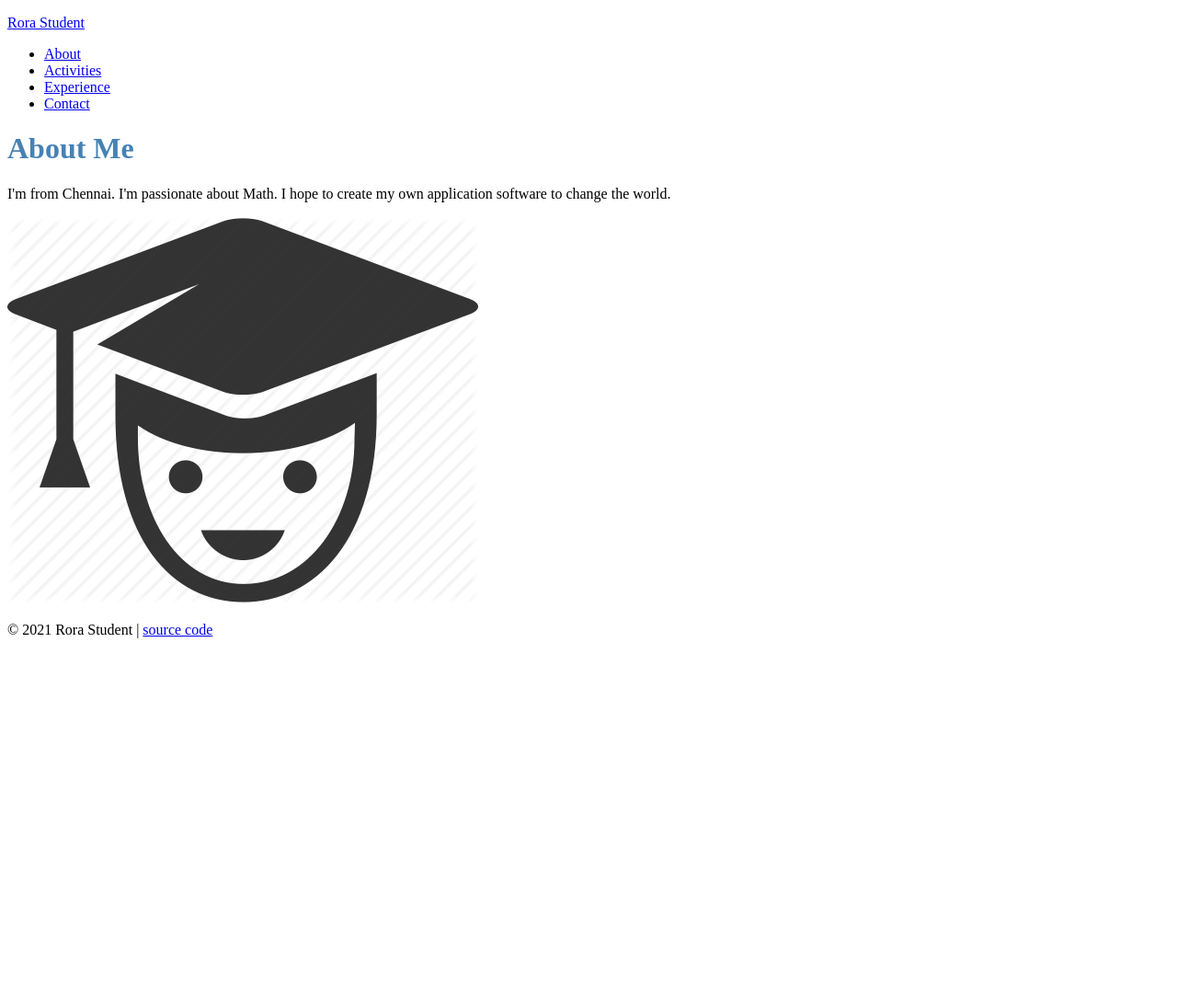
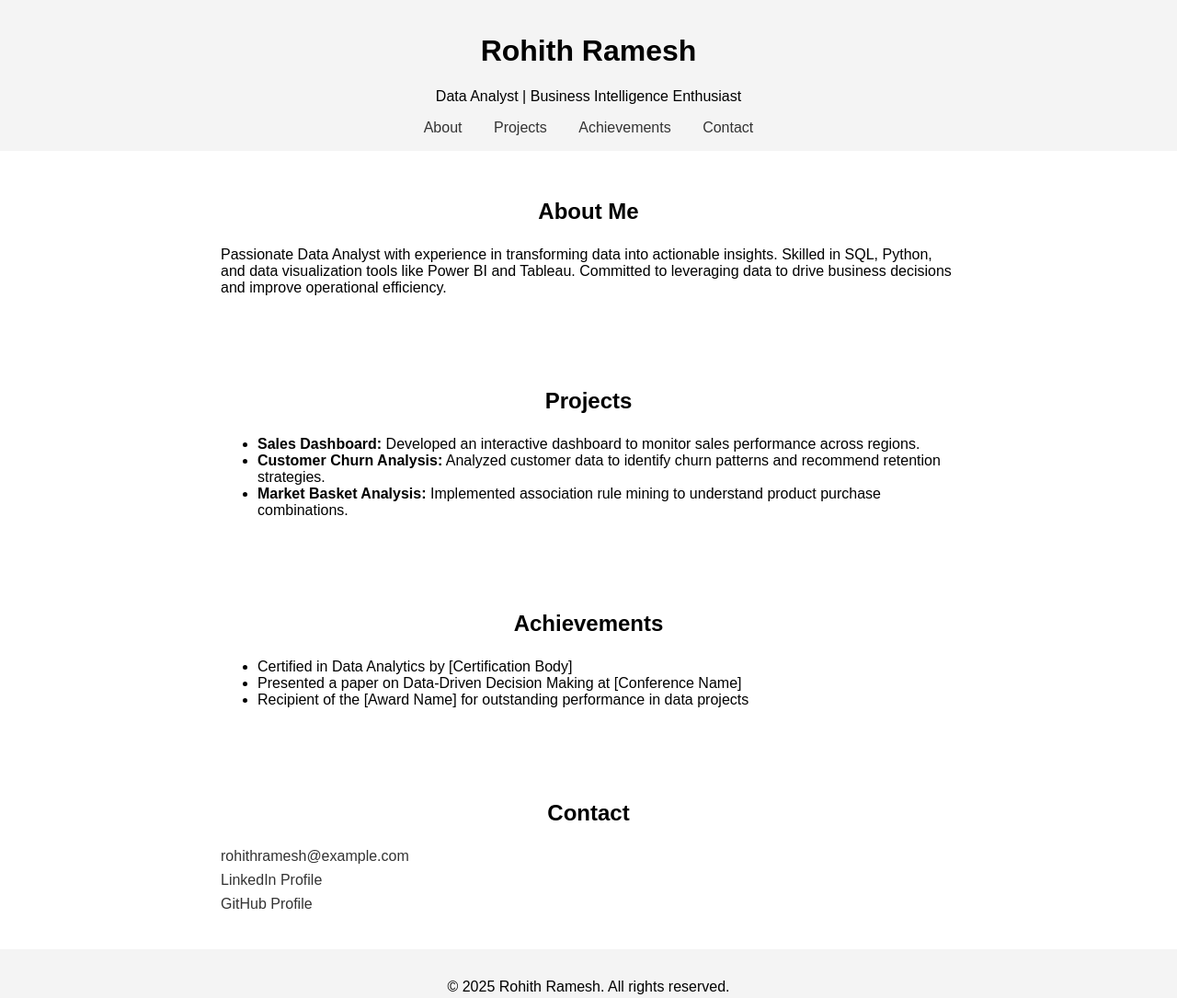
Before and after one commit to Rora2904/Webhosting, a plain HTML site: page about.html in a window 1280 px wide. Shown: the whole page at 92% size. Before the commit the page ends 800 px from the top, so only its background shows below. Drawn offline with Linux system fonts and the light colour scheme.

Commit message:
Update about.html

```diff
--- a/about.html
+++ b/about.html
@@ -1,35 +1,99 @@
-<!DOCTYPE html>
-<html>
+<html lang="en">
 <head>
-    <meta charset="utf-8">
-    <title>Rora Student | Work hard, play hard</title>
-    <link rel="stylesheet" href="stylesheets/sammy-style.css">
+  <meta charset="UTF-8" />
+  <meta name="viewport" content="width=device-width, initial-scale=1.0"/>
+  <title>Rohith Ramesh | Portfolio</title>
+  <style>
+    body {
+      font-family: Arial, sans-serif;
+      margin: 0;
+      padding: 0;
+    }
+    header, footer {
+      background-color: #f4f4f4;
+      text-align: center;
+      padding: 1em 0;
+    }
+    nav a {
+      margin: 0 15px;
+      text-decoration: none;
+      color: #333;
+    }
+    section {
+      padding: 2em;
+    }
+    .section-title {
+      text-align: center;
+      margin-bottom: 1em;
+    }
+    .content {
+      max-width: 800px;
+      margin: 0 auto;
+    }
+    .contact-info a {
+      display: block;
+      margin: 0.5em 0;
+      color: #333;
+      text-decoration: none;
+    }
+  </style>
 </head>
 <body>
+
   <header>
-      <p><a href="index.html">Rora Student</a></p>
+    <h1>Rohith Ramesh</h1>
+    <p>Data Analyst | Business Intelligence Enthusiast</p>
     <nav>
-        <ul>
-          <li><a href="about.html">About</a></li>
-          <li><a href="activities.html">Activities</a></li>
-          <li><a href="experience.html">Experience</a></li>
-          <li><a href="contact.html">Contact</a></li>
-        </ul>
+      <a href="#about">About</a>
+      <a href="#projects">Projects</a>
+      <a href="#achievements">Achievements</a>
+      <a href="#contact">Contact</a>
     </nav>
   </header>
 
-    <div class="page">
-      <h1>About Me</h1>
+  <section id="about">
+    <h2 class="section-title">About Me</h2>
+    <div class="content">
       <p>
-        I'm from Chennai. I'm passionate about Math. I hope to create my own application software to change the world.
+        Passionate Data Analyst with experience in transforming data into actionable insights. Skilled in SQL, Python, and data visualization tools like Power BI and Tableau. Committed to leveraging data to drive business decisions and improve operational efficiency.
       </p>
-      <img src="images/education_icons_IF-02-512.png" alt="an icon of a student with a mortarboard" />
     </div>
+  </section>
+
+  <section id="projects">
+    <h2 class="section-title">Projects</h2>
+    <div class="content">
+      <ul>
+        <li><strong>Sales Dashboard:</strong> Developed an interactive dashboard to monitor sales performance across regions.</li>
+        <li><strong>Customer Churn Analysis:</strong> Analyzed customer data to identify churn patterns and recommend retention strategies.</li>
+        <li><strong>Market Basket Analysis:</strong> Implemented association rule mining to understand product purchase combinations.</li>
+      </ul>
+    </div>
+  </section>
+
+  <section id="achievements">
+    <h2 class="section-title">Achievements</h2>
+    <div class="content">
+      <ul>
+        <li>Certified in Data Analytics by [Certification Body]</li>
+        <li>Presented a paper on Data-Driven Decision Making at [Conference Name]</li>
+        <li>Recipient of the [Award Name] for outstanding performance in data projects</li>
+      </ul>
+    </div>
+  </section>
+
+  <section id="contact">
+    <h2 class="section-title">Contact</h2>
+    <div class="content contact-info">
+      <a href="mailto:rohithramesh@example.com">rohithramesh@example.com</a>
+      <a href="https://www.linkedin.com/in/rohithramesh2904/" target="_blank">LinkedIn Profile</a>
+      <a href="https://github.com/rohithramesh" target="_blank">GitHub Profile</a>
+    </div>
+  </section>
 
   <footer>
-      <p>&copy; 2021 Rora Student |
-        <a href="https://github.com/prof-rossetti/student-site">source code</a>
-      </p>
+    <p>&copy; 2025 Rohith Ramesh. All rights reserved.</p>
   </footer>
+
 </body>
 </html>
```
Lines whose indentation alone changed are shown as unchanged.
